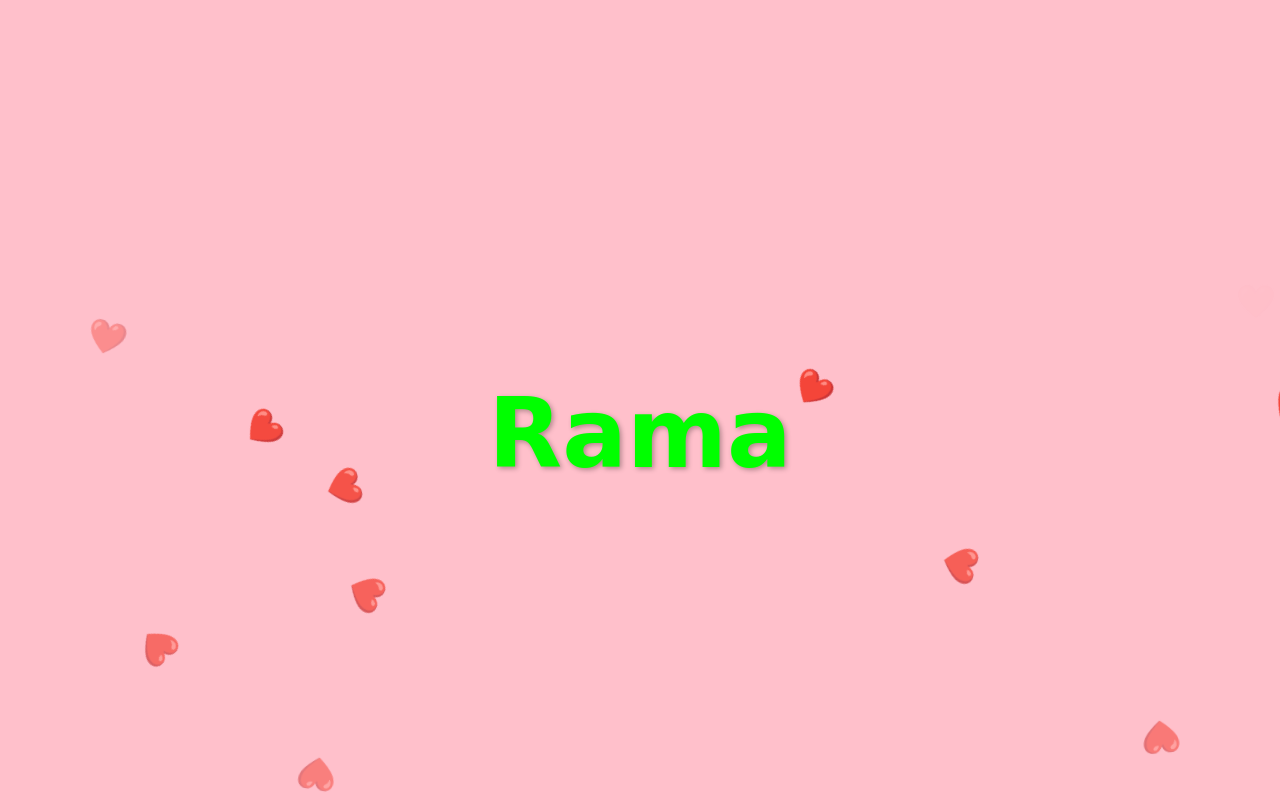
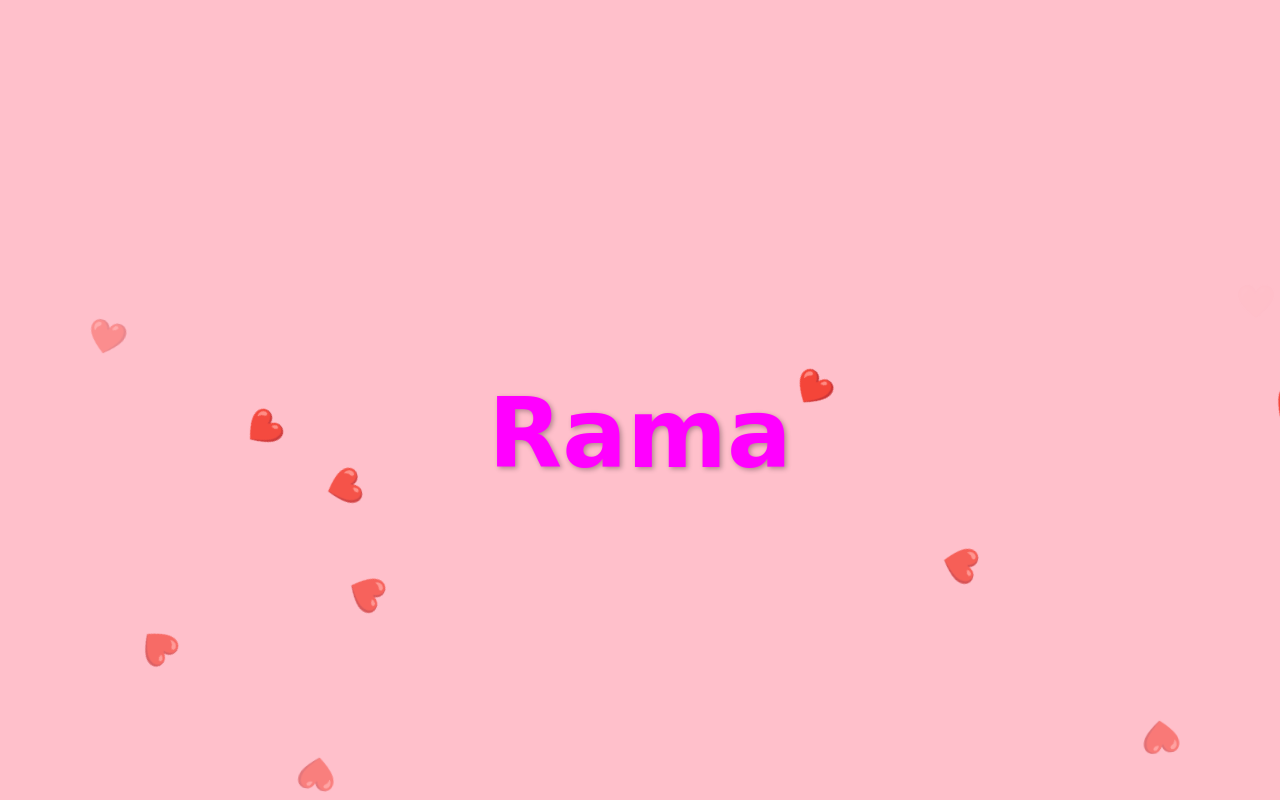
Before and after one commit to SAMZalaf/Rama, a plain HTML site: page index.html in a window 1280 px wide. Both pictures are taken after a click on the button "Click Me". Shown: the top 800 px of the page. Drawn offline with Linux system fonts and the light colour scheme.

Commit message:
Update style.css

```diff
--- a/style.css
+++ b/style.css
@@ -42,7 +42,7 @@ body {
 .rama-text {
     font-family: 'Brush Script MT', cursive; /* خط جذاب (قد لا يكون متوفراً في كل الأنظمة) */
     font-size: 6em;
-    color: #00ff00; /* لون زهري جذاب */
+    color: #FF00FF; /* لون زهري جذاب */
     text-shadow: 2px 2px 5px rgba(0,0,0,0.3);
     opacity: 0; /* مخفي في البداية */
     transform: scale(0.5); /* حجم صغير في البداية */
```
